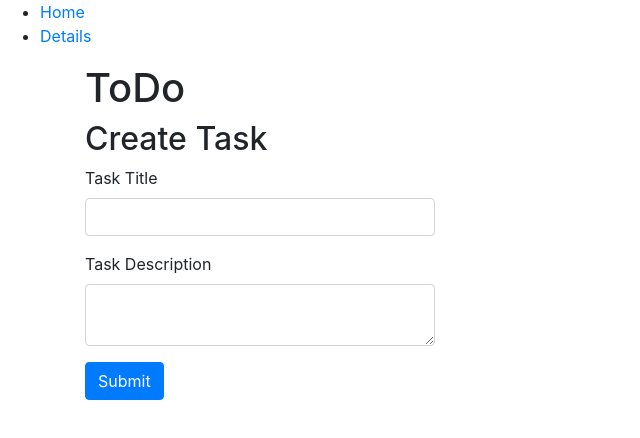
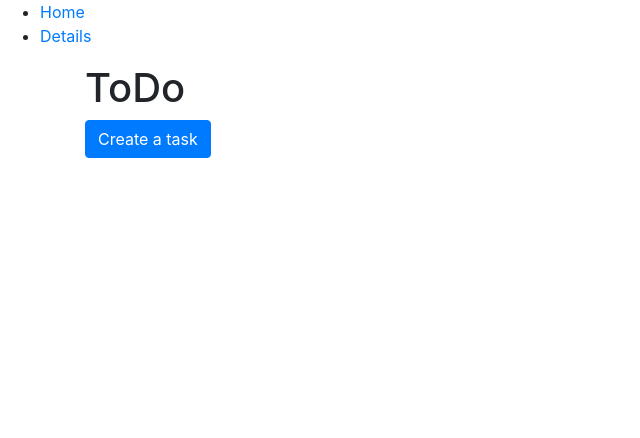
Before and after one commit to denbrkic/todo, a React (Create React App) app: page / in a window 1280 px wide. Shown: the top 438 px of the page, without its empty margins (0-640 px from the left). Built offline with nearby package versions, Linux system fonts and the light colour scheme.

Commit message:
[UPDATE] add modal

```diff
--- /dev/null
+++ b/src/components/TheForm/TheForm.js
@@ -0,0 +1,61 @@
+import React, {useState, useEffect} from 'react';
+import {
+    addTask,
+} from '../../actions/task';
+import { connect } from 'react-redux';
+
+import Form from 'react-bootstrap/Form';
+import Button from 'react-bootstrap/Button';
+
+const TheForm = (props) => {
+    const [taskTitle, setTaskTitle] = useState();
+    const [taskDescription, setTaskDescription] = useState();
+
+    useEffect(() => {
+        console.log(props.tasks);
+    }, [props.tasks]);
+
+    const processTask = (e) => {
+        e.preventDefault();
+        if (taskTitle && taskDescription) {
+            const taskId = props.id;
+            const taskDateTime = new Date();
+            props.addTask({taskId, taskTitle, taskDescription, taskDateTime});
+        } else {
+            console.error('Something went wrong with task variables!');
+        }
+
+        if (props.closeModalCallback) {
+            props.closeModalCallback();
+        }
+    }
+
+    return (
+        <Form onSubmit={processTask}>
+            <Form.Group controlId="taskTitle">
+                <Form.Label>Task Title</Form.Label>
+                <Form.Control as="input" onChange={e => setTaskTitle(e.target.value)} />
+            </Form.Group>
+
+            <Form.Group controlId="taskDescription">
+                <Form.Label>Task Description</Form.Label>
+                <Form.Control as="textarea" onChange={e => setTaskDescription(e.target.value)}/>
+            </Form.Group>
+
+            <Button variant="primary" type="submit">
+                Submit
+            </Button>
+        </Form>
+    )
+}
+
+const mapStateToProps = (state) => ({
+    id: state.task.id,
+    tasks: state.task.tasks
+});
+
+const mapDispatchToProps = (dispatch) => ({
+    addTask: (payload) => dispatch(addTask(payload)),
+});
+
+export default connect(mapStateToProps, mapDispatchToProps)(TheForm)
--- a/src/pages/Home/Home.js
+++ b/src/pages/Home/Home.js
@@ -1,32 +1,17 @@
-import React, {useState, useEffect} from 'react';
-import { connect } from 'react-redux';
-import {
-    addTask,
-} from '../../actions/task';
-import Form from 'react-bootstrap/Form';
-import Button from 'react-bootstrap/Button';
+import React, {useState} from 'react';
+
 import Container from 'react-bootstrap/Container';
 import Row from 'react-bootstrap/Row';
 import Col from 'react-bootstrap/Col';
+import Modal from 'react-bootstrap/Modal';
+import Button from 'react-bootstrap/Button';
 
-const Home = (props) => {
-    const [taskTitle, setTaskTitle] = useState();
-    const [taskDescription, setTaskDescription] = useState();
+import TheForm from '../../components/TheForm/TheForm';
 
-    const addTask = (e) => {
-        e.preventDefault();
-        if (taskTitle && taskDescription) {
-            const taskId = props.tasks.length + 1;
-            const taskDateTime = new Date();
-            props.addTask({taskId, taskTitle, taskDescription, taskDateTime});
-        } else {
-            console.error('Something went wrong with task variables!');
-        }
-    }
-
-    useEffect(() => {
-        console.log(props.tasks);
-    }, [props.tasks]);
+const Home = () => {
+    const [showModal, setShowModal] = useState(false);
+    const handleClose = () => setShowModal(false);
+    const handleShow = () => setShowModal(true);
 
     return (
         <>
@@ -34,22 +19,18 @@ const Home = (props) => {
                 <Row>
                     <Col lg={4}>
                         <h1>ToDo</h1>
-                        <h2>Create Task</h2>
-                        <Form onSubmit={addTask}>
-                            <Form.Group controlId="taskTitle">
-                                <Form.Label>Task Title</Form.Label>
-                                <Form.Control as="input" onChange={e => setTaskTitle(e.target.value)} />
-                            </Form.Group>
+                        <Button variant="primary" onClick={handleShow}>
+                            Create a task
+                        </Button>
 
-                            <Form.Group controlId="taskDescription">
-                                <Form.Label>Task Description</Form.Label>
-                                <Form.Control as="textarea" onChange={e => setTaskDescription(e.target.value)}/>
-                            </Form.Group>
-
-                            <Button variant="primary" type="submit">
-                                Submit
-                            </Button>
-                        </Form>
+                        <Modal show={showModal} onHide={handleClose}>
+                            <Modal.Header closeButton>
+                                <Modal.Title>Create a new task</Modal.Title>
+                            </Modal.Header>
+                            <Modal.Body>
+                                <TheForm closeModalCallback={handleClose} />
+                            </Modal.Body>
+                        </Modal>
                     </Col>
                 </Row>
             </Container>
@@ -57,12 +38,4 @@ const Home = (props) => {
     )
 }
 
-const mapStateToProps = (state) => ({
-    tasks: state.task.tasks,
-});
-
-const mapDispatchToProps = (dispatch) => ({
-    addTask: (payload) => dispatch(addTask(payload)),
-});
-
-export default connect(mapStateToProps, mapDispatchToProps)(Home);
+export default Home;
--- a/src/reducers/taskReducer.js
+++ b/src/reducers/taskReducer.js
@@ -3,7 +3,8 @@ import {
 } from '../actions/types';
 
 const initialState = {
-    tasks: []
+    tasks: [],
+    id: 1,
 };
 
 const taskReducer = (state = initialState, action) => {
@@ -12,6 +13,7 @@ const taskReducer = (state = initialState, action) => {
             return {
                 ...state,
                 tasks: [...state.tasks, action.payload],
+                id: ++state.id
             };
         default:
             return state;
```
